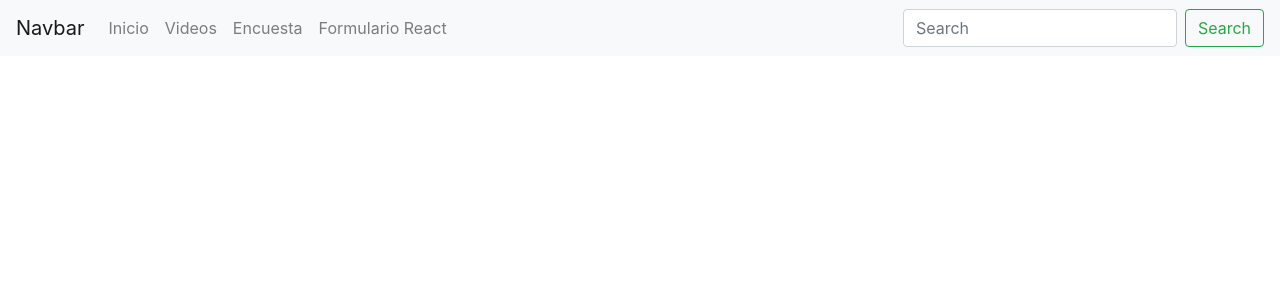
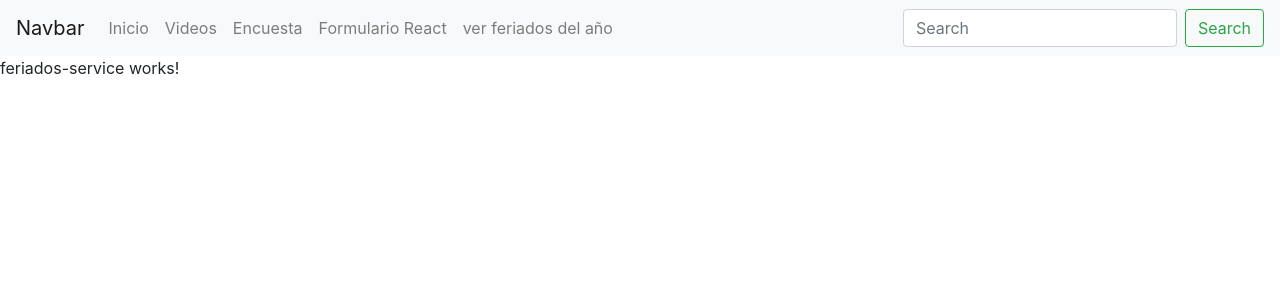
Before and after one commit to CGA56/angular_class1, an Angular app: page /verFeriados in a window 1280 px wide. Before the commit this address led to /. Shown: the top 300 px of the page. Built offline with nearby package versions, Linux system fonts and the light colour scheme.

Commit message:
add servicio-feriados page

```diff
--- a/src/app/app-routing.module.ts
+++ b/src/app/app-routing.module.ts
@@ -5,13 +5,15 @@ import { SurveyComponent } from './encuesta-news/survey-news.component';
 import { VideosComponent} from './videos-news/videos-news.component';
 import { VideoDetalleComponent} from './video-detalle/video-detalle.component';
 import {FormReactCreateAcountComponent} from './form-react-create-acount/form-react-create-acount.component';
+import {FeriadosServiceComponent} from './feriados-service/feriados-service.component';
 
 // Al llamar la url se cargara el component
 const routes: Routes = [
   {path:'survey',component:SurveyComponent},
   {path:'videos',component:VideosComponent},
   {path:'videos/detalle/:id',component:VideoDetalleComponent},
-  {path:'createAcount',component:FormReactCreateAcountComponent}
+  {path:'createAcount',component:FormReactCreateAcountComponent},
+  {path:'verFeriados',component:FeriadosServiceComponent}
 
 ];
 
--- a/src/app/app.module.ts
+++ b/src/app/app.module.ts
@@ -12,6 +12,7 @@ import { SurveyComponent } from './encuesta-news/survey-news.component';
 import { VideoDetalleComponent } from './video-detalle/video-detalle.component';
 import { FormReactCreateAcountComponent } from './form-react-create-acount/form-react-create-acount.component';
 import { CompPoComponent } from './comp-po/comp-po.component';
+import { FeriadosServiceComponent } from './feriados-service/feriados-service.component';
 
 
 
@@ -27,7 +28,8 @@ import { CompPoComponent } from './comp-po/comp-po.component';
     SurveyComponent,
     VideoDetalleComponent,
     FormReactCreateAcountComponent,
-    CompPoComponent
+    CompPoComponent,
+    FeriadosServiceComponent
   ],
   imports: [
     BrowserModule,
--- /dev/null
+++ b/src/app/feriados-service/feriados-service.component.html
@@ -0,0 +1,3 @@
+<p>
+  feriados-service works!
+</p>
--- /dev/null
+++ b/src/app/feriados-service/feriados-service.component.ts
@@ -0,0 +1,15 @@
+import { Component, OnInit } from '@angular/core';
+
+@Component({
+  selector: 'app-feriados-service',
+  templateUrl: './feriados-service.component.html',
+  styleUrls: ['./feriados-service.component.css']
+})
+export class FeriadosServiceComponent implements OnInit {
+
+  constructor() { }
+
+  ngOnInit() {
+  }
+
+}
--- a/src/app/nav-news/nav-news.component.ts
+++ b/src/app/nav-news/nav-news.component.ts
@@ -10,7 +10,8 @@ export class NewNavBarComponent{
     {name:'Inicio',path:'/'},
     {name:'Videos',path:'videos'},
     {name:'Encuesta',path:'survey'},
-    {name:'Formulario React',path:'createAcount'}
+    {name:'Formulario React',path:'createAcount'},
+    {name:'ver feriados del año',path:'verFeriados'}
 
 
 
```
Also changed, not shown: src/app/feriados-service/feriados-service.component.css (added), 1 other file (tests, documents, lock files or other folders).
